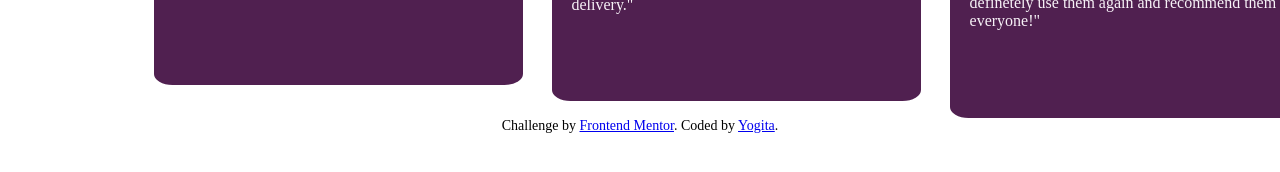
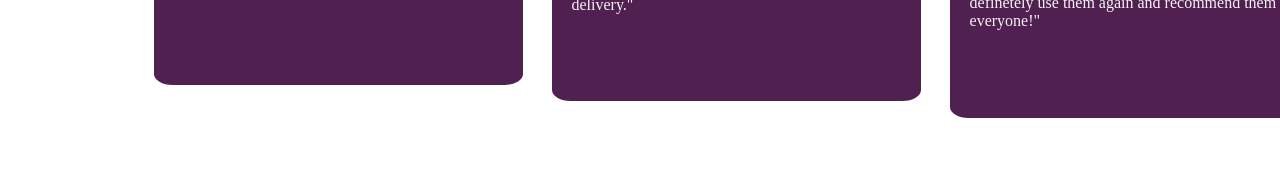
Before and after one commit to yogita410/social-proof-section, a plain HTML site: page index.html in a window 1280 px wide. Shown: the part 522-694 px from the top of the page. Drawn offline with Linux system fonts and the light colour scheme.

Commit message:
Update index.html

```diff
--- a/index.html
+++ b/index.html
@@ -155,14 +155,6 @@
 
     </div>
   </section>
-
-  <footer>
-    <div class="attribution">
-      Challenge by
-      <a href="https://www.frontendmentor.io?ref=challenge" target="_blank">Frontend Mentor</a>. Coded by <a
-        href="#">Yogita</a>.
-    </div>
-  </footer>
 </body>
 
 </html>
```
